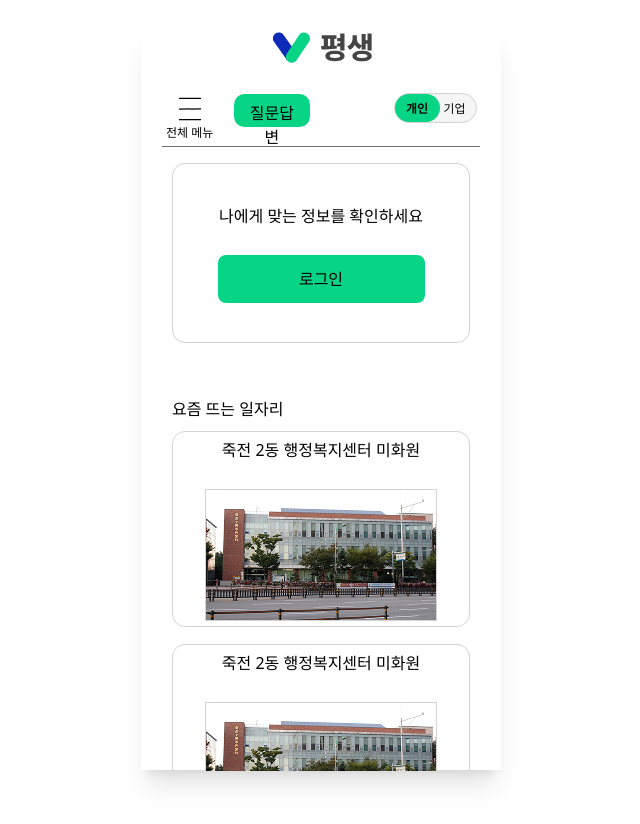
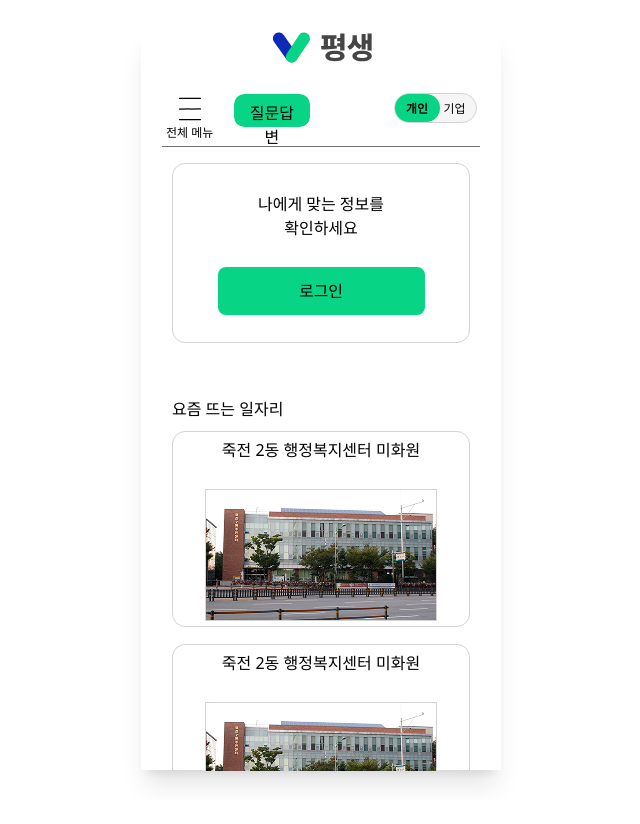
Before and after one commit to PyeongSaeng/PyeongSaeng-FE, a React (Vite) app: page / in a window 1280 px wide. Shown: the top 824 px of the page, without its empty margins (319-959 px from the left). After the commit the page ends 800 px from the top, so only its background shows below. Built offline with nearby package versions, Linux system fonts and the light colour scheme; a web font is replaced by a local one.

Commit message:
feat: 로그인 전 css 수정

```diff
--- a/src/pages/Personal/Home.tsx
+++ b/src/pages/Personal/Home.tsx
@@ -3,12 +3,15 @@ import dummy1 from '../../shared/assets/popular-dummy1.png';
 
 const Home = () => {
   return (
-    <div className="flex flex-col h-screen text-[16px]">
+    <div className="text-[16px]">
       <Topbar>
         <div className="flex justify-center">
-          <div className="">
+          <div>
             <div className="w-[298px] h-[180px] mt-[16px] mb-[54px] flex flex-col items-center justify-center gap-[27px] rounded-[13px] border-[1px] border-[#D3D3D3]">
-              <span>나에게 맞는 정보를 확인하세요</span>
+              <div className="flex flex-col items-center">
+                <div>나에게 맞는 정보를</div>
+                <div>확인하세요</div>
+              </div>
               <button className="w-[207px] w-[45px] px-[78px] py-[12px] rounded-[8px] bg-[#08D485]">
                 로그인
               </button>
```
